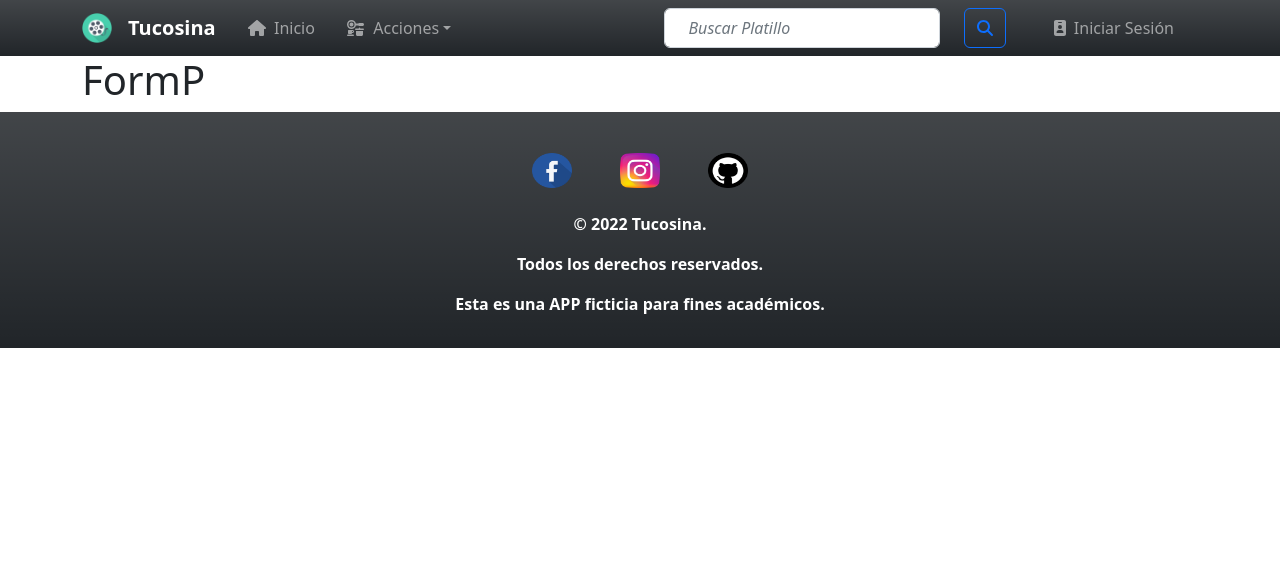
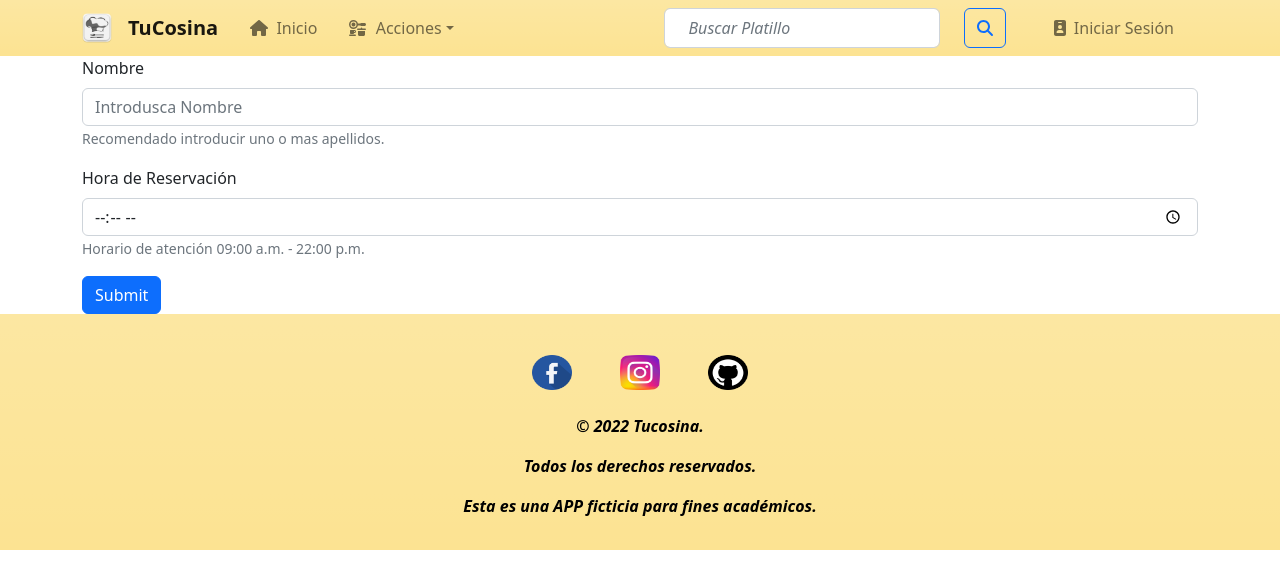
Before and after one commit to HugoRGO/app_proyecto_react, a React (Create React App) app: page /datos in a window 1280 px wide. Shown: the top 588 px of the page. Built offline with nearby package versions, Linux system fonts and the light colour scheme; no server answers; the database is empty.

Commit message:
Commit 5

```diff
--- a/src/Components/Footer/Footer.js
+++ b/src/Components/Footer/Footer.js
@@ -2,10 +2,11 @@ import { Navbar, Container} from "react-bootstrap";
 import IconoFB from "../assets/facebook_icon.png";
 import IconoIG from "../assets/IG_icon.png";
 import IconoGH from "../assets/Gh_icon.png";
+import './style.css';
 
 const Footer = () =>  {
     return (
-        <Navbar collapseOnSelect expand="lg" bg="dark" variant="dark" className="bg-gradient">
+        <Navbar collapseOnSelect expand="lg" bg="myColor" variant="dark" className="bg-gradient">
             <Container className="w-50 justify-content-center align-items-center">
                 <div className="row justify-content-center align-items-center py-2">
                     <div className="col-lg d-flex justify-content-center align-items-center">
@@ -13,7 +14,7 @@ const Footer = () =>  {
                         <a href="#"> <img src= {IconoIG} alt="IG-Logo" width="40" height="35" className="d-inline-block align-text-top m-4" /></a>
                         <a href="#"> <img src= {IconoGH} alt="Github-Logo" width="40" height="35" className="d-inline-block align-text-top m-4" /></a>
                     </div>
-                    <div className="row text-center fw-semibold text-white">
+                    <div className="row text-center fw-semibold text-black fst-italic">
                         <p>© 2022 Tucosina.</p>
                         <p>Todos los derechos reservados.</p>
                         <p>Esta es una APP ficticia para fines académicos.</p>
--- /dev/null
+++ b/src/Components/Footer/style.css
@@ -0,0 +1,3 @@
+.bg-myColor {
+    background-color: rgb(252, 227, 146);
+}
--- a/src/Components/Form/Form.js
+++ b/src/Components/Form/Form.js
@@ -1,7 +1,45 @@
-const FormP = () => {
-    return <h1>
-            FormP
-        </h1>;
+import { Form, Button } from "react-bootstrap";
+import { useState } from "react";
+
+const FormP = ({agregarReserva}) => {
+    /* const [newReserva, setNewReserva] = useState({
+        name: "",
+        hora: "",
+    });
+
+    const onChanged = (event) => {
+        setNewReserva({
+            ...newReserva,
+            [event.target.name]: event.target.value
+        })
+    }  */
+
+    const onSubmited = (event) => {
+        event.preventDefault();
+        const formData = new FormData(event.target);
+        const newReserva = Object.fromEntries(formData)
+        agregarReserva(newReserva);
+    };
+
+    return (<Form onSubmit = {onSubmited}>
+            <Form.Group className="mb-3" controlId="formBasicEmail">
+                <Form.Label>Nombre</Form.Label>
+                <Form.Control type="text" placeholder="Introdusca Nombre" name="name" />
+                <Form.Text className="text-muted">
+                    Recomendado introducir uno o mas apellidos.
+                </Form.Text>
+            </Form.Group>
+            <Form.Group className="mb-3" controlId="formBasicPassword">
+                <Form.Label>Hora de Reservación</Form.Label>
+                <Form.Control type="time" min="09:00" max="22:00" placeholder="Hora" name="hora" />
+                <Form.Text className="text-muted">
+                    Horario de atención 09:00 a.m. - 22:00 p.m.
+                </Form.Text>
+            </Form.Group>
+            <Button variant="primary" type="submit">
+                Submit
+            </Button>
+            </Form>);
 };
 
 export default FormP;
--- a/src/Components/Header/Header.js
+++ b/src/Components/Header/Header.js
@@ -1,12 +1,14 @@
 import { Navbar, Container, Nav, NavDropdown, Form, Button } from "react-bootstrap";
 import { Link } from "react-router-dom";
 import { FontAwesomeIcon } from '@fortawesome/react-fontawesome'
-import { faHouse, faKitchenSet, faIdBadge, faMagnifyingGlass } from "@fortawesome/free-solid-svg-icons";
+import { faHouse, faKitchenSet, faIdBadge, faMagnifyingGlass, faSquareCheck, faCircleInfo } from "@fortawesome/free-solid-svg-icons";
 import IconoP from "../assets/IconoP.png";
+import './style.css';
+
 
 const Header = () =>  {
     return (
-        <Navbar collapseOnSelect expand="lg" bg="dark" variant="dark" className="bg-gradient py-2">
+        <Navbar collapseOnSelect expand="lg" bg="myColor" className="bg-gradient py-2">
             <Container>
                 <Navbar.Brand href="/">
                 <img
@@ -17,7 +19,7 @@ const Header = () =>  {
                 alt="TodoPelis logo"
                 />
                 </Navbar.Brand>
-                <Navbar.Brand href="/" className="fw-bold">Tucosina</Navbar.Brand>
+                <Navbar.Brand href="/" className="fw-bold">TuCosina</Navbar.Brand>
                 <Navbar.Toggle aria-controls="responsive-navbar-nav" />
                 <Navbar.Collapse id="responsive-navbar-nav">
                 <Nav className="me-auto">
@@ -32,10 +34,12 @@ const Header = () =>  {
                         </span>
                     } id="collasible-nav-dropdown" className="mx-2">
                     <NavDropdown.Item to="/datos" as={Link}>
-                        Ordenes
+                        <FontAwesomeIcon icon={faSquareCheck} />&nbsp;
+                        Reservar
                     </NavDropdown.Item>
                     <NavDropdown.Divider />
                     <NavDropdown.Item to="/info" as={Link}>
+                    <FontAwesomeIcon icon={faCircleInfo} />&nbsp;
                         Información
                     </NavDropdown.Item>
                     </NavDropdown>
--- /dev/null
+++ b/src/Components/Header/style.css
@@ -0,0 +1,3 @@
+.bg-myColor {
+    background-color: rgb(252, 227, 146);
+}
--- a/src/Components/List/List.js
+++ b/src/Components/List/List.js
@@ -1,6 +1,19 @@
-const List = ( { datos} ) => {
+import { Button } from "react-bootstrap";
+
+const List = ( { datos, editarReserva } ) => {
+    const onClicked = (id) => {
+        const updatedReserva = {
+            name: prompt('Nombre'),
+            hora: prompt('Hora'),
+        };
+        editarReserva(id, updatedReserva);
+    };
+
     return datos.map((ordenes, key)=>{
-        return <li key={key}>{ordenes.name} - {ordenes.orden} - {ordenes.hora} </li>
+        return <li key={key}>
+            {ordenes.name} - {ordenes.hora}
+            <Button variant="warning"onClick={() => onClicked(ordenes.id)}>Editar</Button>
+        </li>
     })
 };
 
--- a/src/pages/DatosFirePage.js
+++ b/src/pages/DatosFirePage.js
@@ -1,6 +1,6 @@
 import { Container } from "react-bootstrap";
 import { useState, useEffect } from "react";
-import { getDocs, collection, onSnapshot } from "firebase/firestore";
+import { doc, collection, getDocs, onSnapshot, addDoc, setDoc } from "firebase/firestore";
 import { db } from "../firebase";
 import FormP from "../Components/Form/Form";
 import List from "../Components/List/List";
@@ -20,23 +20,27 @@ const DatosFirePage = () =>  {
         onSnapshot(REF_COLLECTION, (snapshot)=>{
             const lasOrdenes = [];
             snapshot.docs.forEach((orden) => {
-                lasOrdenes.push(orden.data());
+                lasOrdenes.push({
+                    ...orden.data(),
+                    id: orden?.id,
+                });
             });
             setDatos(lasOrdenes);
         })
     }
 
+    const agregarReserva = async (Reservas) => addDoc(REF_COLLECTION, Reservas);
+    const editarReserva = async (id, reservas) => setDoc(doc(db, 'Ordenes', id), reservas);
+
     useEffect(()=>{
         listenOrdenes();
     }, [] );
 
-    listenOrdenes();
-
     return (
         <>
             <Container>
-                <FormP />
-                <List datos={datos} />
+                <FormP agregarReserva={agregarReserva} />
+                <List datos={datos} editarReserva={editarReserva} />
             </Container>
         </>
         );
```
Also changed, not shown: src/Components/assets/IconoP.png.
